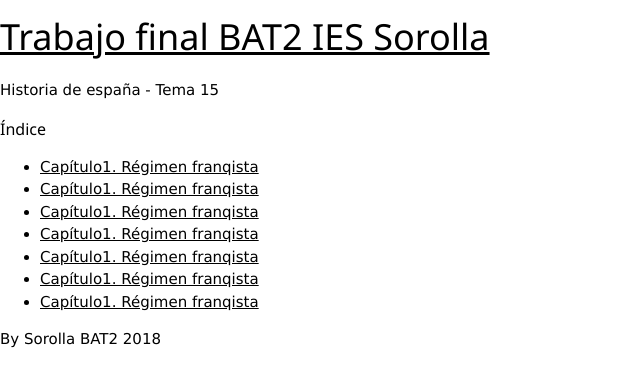
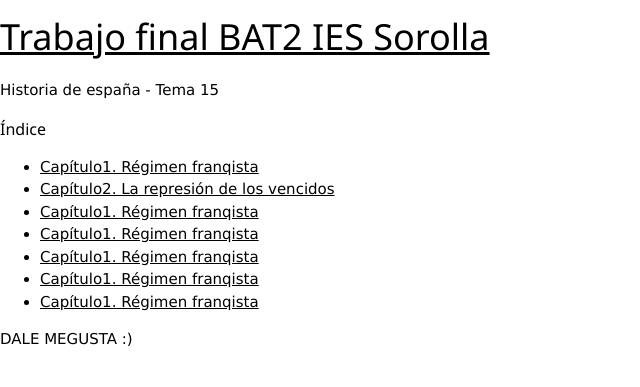
Before and after one commit to BAT2/bat2.github.io, a Jekyll site: the page built from index.html, in a window 1280 px wide. Shown: the top 387 px of the page, without its empty margins (0-640 px from the left). Built offline with Jekyll 4.4.1, drawn with Linux system fonts in a browser that asks for light colours; some web fonts are replaced.

Commit message:
modificacion

```diff
--- a/_includes/footer.html
+++ b/_includes/footer.html
@@ -1,3 +1,3 @@
 <footer>
-	<p>By Sorolla BAT2 2018</p>
+	<p>DALE MEGUSTA :)</p>
 </footer>
--- a/index.html
+++ b/index.html
@@ -10,7 +10,7 @@
 <h6>Índice</h6>
 <ul>
   <li><a href="{{baseurl}}/regimen-franquista">Capítulo1. Régimen franqista</a></li>
-  <li><a href="{{baseurl}}/regimen-franquista">Capítulo1. Régimen franqista</a></li>
+  <li><a href="{{baseurl}}/represion-vencidos">Capítulo2. La represión de los vencidos</a></li>
   <li><a href="{{baseurl}}/regimen-franquista">Capítulo1. Régimen franqista</a></li>
   <li><a href="{{baseurl}}/regimen-franquista">Capítulo1. Régimen franqista</a></li>
   <li><a href="{{baseurl}}/regimen-franquista">Capítulo1. Régimen franqista</a></li>
```
Also changed, not shown: _pages/Tema 15-2.html (added, +14 -0 lines).
